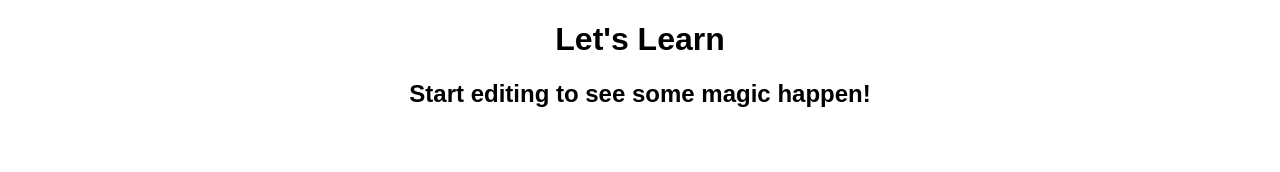
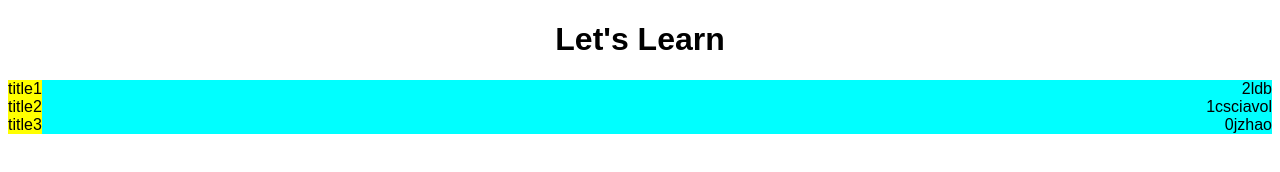
Before and after one commit to lucasdellabella/lets-learn-yhack-march-2019, a React app: page / in a window 1280 px wide. Built offline with nearby package versions, Linux system fonts and the light colour scheme.

Commit message:
Create + style post and corresponding container components

```diff
--- a/src/index.js
+++ b/src/index.js
@@ -8,10 +8,38 @@ function App() {
   return (
     <div className="App">
       <h1>Let's Learn</h1>
-      <h2>Start editing to see some magic happen!</h2>
+      <Posts posts={posts} />
     </div>
   );
 }
 
+const Posts = ({ posts }) => (
+  <div className="posts-container">
+    {posts.map(post => (
+      <Post post={post} />
+    ))}
+  </div>
+);
+
+const Post = ({
+  post: {
+    meetupId,
+    title,
+    created,
+    organizer,
+    interested,
+    description,
+    location
+  }
+}) => {
+  return (
+    <div className="post inline">
+      <div>{title}</div>
+      <div>{interested.length}</div>
+      <div>{organizer}</div>
+    </div>
+  );
+};
+
 const rootElement = document.getElementById("root");
-ReactDOM.render(<App />, rootElement);
+ReactDOM.render(<App posts={posts} />, rootElement);
--- a/src/mocks.js
+++ b/src/mocks.js
@@ -1,6 +1,6 @@
 const post1 = {
   meetupId: 1,
-  topicName: "topicName1",
+  title: "title1",
   created: "2015-03-25T12:00:00Z",
   organizer: "ldb",
   interested: ["csciavol", "jzhao"],
@@ -10,7 +10,7 @@ const post1 = {
 
 const post2 = {
   meetupId: 2,
-  topicName: "topicName2",
+  title: "title2",
   created: "2015-03-26T12:00:00Z",
   organizer: "csciavol",
   interested: ["jzhao"],
@@ -20,7 +20,7 @@ const post2 = {
 
 const post3 = {
   meetupId: 3,
-  topicName: "topicName3",
+  title: "title3",
   created: "2015-03-27T12:00:00Z",
   organizer: "jzhao",
   interested: [],
--- a/src/styles.css
+++ b/src/styles.css
@@ -2,3 +2,19 @@
   font-family: sans-serif;
   text-align: center;
 }
+
+.post {
+  display: flex;
+  justify-content: flex-end;
+  background-color: cyan;
+}
+
+.post > :first-child {
+  background-color: yellow;
+  margin-right: auto;
+}
+
+.posts-container {
+  display: flex;
+  flex-direction: column;
+}
```
